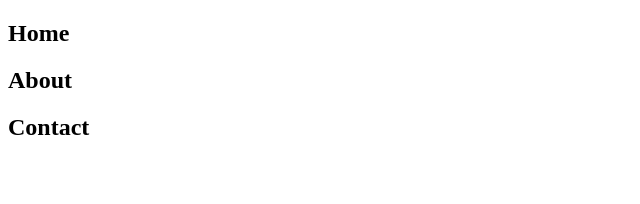
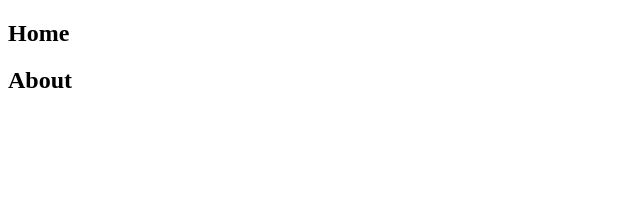
Before and after one commit to YatRov/car-accessories-commerce, a React (Vite) app in the folder frontend/: page / in a window 1280 px wide. Shown: the top 204 px of the page, without its empty margins (0-640 px from the left). Built offline with nearby package versions, Linux system fonts and the light colour scheme.

Commit message:
delete in home.tsx contact

```diff
--- a/frontend/src/pages/home.tsx
+++ b/frontend/src/pages/home.tsx
@@ -16,10 +16,6 @@ export default function Home() {
         <h1 className="text-4xl">About</h1>
       </section>
 
-      {/* Contact */}
-      <section id="contact" className="h-screen flex items-center justify-center">
-        <h1 className="text-4xl">Contact</h1>
-      </section>
     </div>
   );
 }
```
